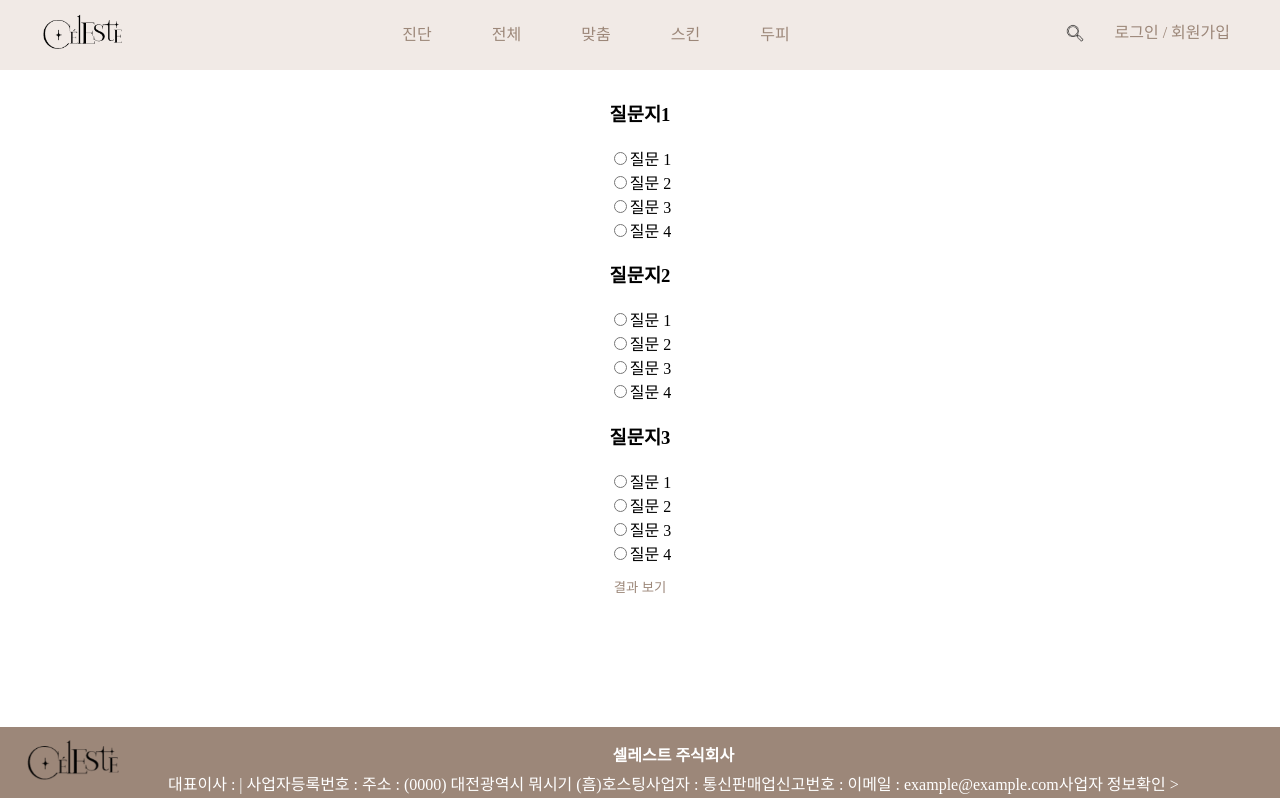
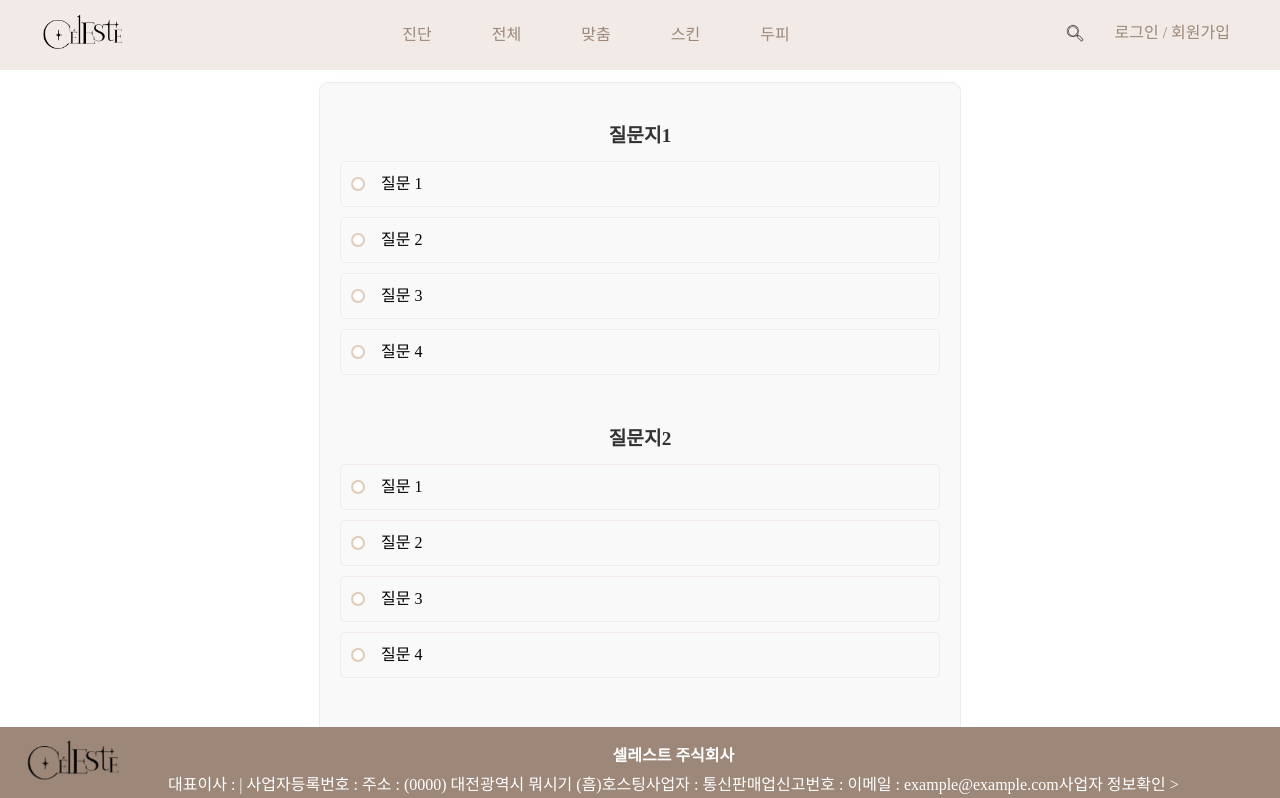
Before and after one commit to kmw0428/shop-front, a React (Vite) app: page /diagnosisSkin in a window 1280 px wide. Shown: the top 798 px of the page. Built offline with nearby package versions, Linux system fonts and the light colour scheme; a web font is replaced by a local one.

Commit message:
진단 css 수정

```diff
--- a/src/App.tsx
+++ b/src/App.tsx
@@ -44,14 +44,13 @@ const App: React.FC = () => {
           <Route path="/diagnosisSclap" element={<DiagnosisSclap />} />
           <Route path="/diagnosisSkin" element={<DiagnosisSkin />} />
           <Route path="/product-list" element={<ProductList />} />
-          <Route path="/product" element={<Products />} />
           <Route path="/all/sub1" element={<div>All Subcategory 1</div>} />
           <Route path="/all/sub2" element={<div>All Subcategory 2</div>} />
           <Route path="/custom/sub1" element={<div>Custom Subcategory 1</div>} />
           <Route path="/custom/sub2" element={<div>Custom Subcategory 2</div>} />
           <Route path="/skincare/sub1" element={<div>Skincare Subcategory 1</div>} />
           <Route path="/skincare/sub2" element={<div>Skincare Subcategory 2</div>} />
-          <Route path="/scalp/sub1" element={<div>Scalp Subcategory 1</div>} />
+          <Route path="/scalp/sub1" element={<Products />} />
           <Route path="/scalp/sub2" element={<div>Scalp Subcategory 2</div>} />
           <Route path='/result' element={<Result />} />
           <Route path='/reviews' element={<ReviewPage />} />
--- a/src/assets/Diagnosis/Diagnosis.css
+++ b/src/assets/Diagnosis/Diagnosis.css
@@ -1,4 +1,73 @@
 .diagnosis {
-    width: 1280px;
-    padding-bottom: 70px;
+  min-width: 600px;
+  margin: 0 auto;
+  padding: 20px;
+  border: 1px solid #F1EAE6;
+  border-radius: 10px;
+  background-color: #f9f9f9;
+  box-shadow: 0 4px 8px rgba(0, 0, 0, 0.1);
 }
+
+.question {
+  margin-bottom: 20px;
+  padding-bottom: 20px;
+}
+
+.question h3 {
+  margin-bottom: 10px;
+  font-size: 1.2em;
+  color: #333;
+}
+
+.option {
+  display: flex;
+  align-items: center;
+  margin-bottom: 10px;
+  padding: 10px;
+  border: 1px solid #F1EAE6;
+  border-radius: 5px;
+  cursor: pointer;
+  transition: background-color 0.3s ease;
+}
+
+.option:hover {
+  background-color: #F1EAE6;
+}
+
+.option.selected {
+  background-color: #9c8779;
+  color: #fff;
+}
+
+.option input {
+  margin-right: 10px;
+}
+
+.option input[type="radio"] {
+    display: none;
+}
+
+.option input[type="radio"] + label {
+    position: relative;
+    padding-left: 30px;
+    cursor: pointer;
+}
+
+.option input[type="radio"] + label:before {
+    content: "";
+    position: absolute;
+    left: 0;
+    top: 50%;
+    transform: translateY(-50%);
+    width: 10px;
+    height: 10px;
+    border: 2px solid #E1CBB7;
+    border-radius: 50%;
+    background: #fff;
+    transition: border-color 0.3s ease;
+}
+
+.option input[type="radio"]:checked + label:before {
+    border-color: #F1EAE6;
+    background: #E1CBB7;
+}
--- a/src/assets/Diagnosis/Question.tsx
+++ b/src/assets/Diagnosis/Question.tsx
@@ -1,29 +1,42 @@
-import React from "react";
+import React, { useState } from "react";
 
 interface Props {
   question: string;
-    options: {text: string; score: number;}[];
+  options: { text: string; score: number }[];
   onAnswer: (score: number) => void;
 }
 
 const Question: React.FC<Props> = ({ question, options, onAnswer }) => {
+  const [selectedOption, setSelectedOption] = useState<number | null>(null);
+
+  const handleOptionChange = (index: number, score: number) => {
+    setSelectedOption(index);
+    onAnswer(score);
+  };
+
   return (
-        <div>
+    <div className="question">
       <h3>{question}</h3>
       {options.map((option, index) => (
-                <div key={index}>
+        <div
+          key={index}
+          className={`option ${selectedOption === index ? "selected" : ""}`}
+          onClick={() => handleOptionChange(index, option.score)}
+        >
           <input
             type="radio"
             id={`${question}-${index}`}
             name={question}
             value={option.score}
-                        onChange={() => onAnswer(option.score)}
+            checked={selectedOption === index}
+            onChange={() => handleOptionChange(index, option.score)}
+            onClick={(e) => e.stopPropagation()}
           />
           <label htmlFor={`${question}-${index}`}>{option.text}</label>
         </div>
       ))}
     </div>
-    )
-}
+  );
+};
 
 export default Question;
```
Lines whose indentation alone changed are shown as unchanged.
